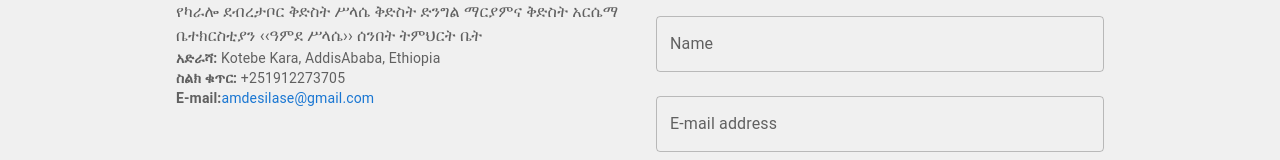
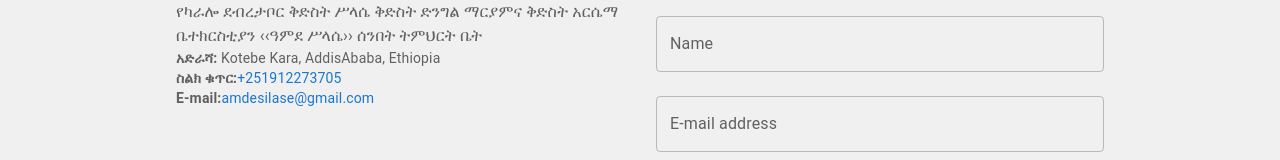
Before and after one commit to yoni-crypto/amdesilase, a React (Create React App) app in the folder frontend/: page / in a window 1280 px wide. Shown: the part 1777-1937 px from the top of the page. Built offline with nearby package versions, Linux system fonts and the light colour scheme.

Commit message:
sth new28

```diff
--- a/frontend/src/newcom/newFooter.js
+++ b/frontend/src/newcom/newFooter.js
@@ -31,8 +31,12 @@ function Footer() {
                                 <strong>አድራሻ:</strong> Kotebe Kara, AddisAbaba, Ethiopia
                             </Typography>
                             <Typography variant="body2">
-                                <strong>ስልክ ቁጥር:</strong> +251912273705
+                                <strong>ስልክ ቁጥር:</strong>
+                                <Link href="tel:+251912273705" underline="hover">
+                                    +251912273705
+                                </Link>
                             </Typography>
+
                             <Typography variant="body2">
                                 <strong>E-mail:</strong>
                                 <Link href="mailto:amdesilase@gmail.com" underline="hover">
```
